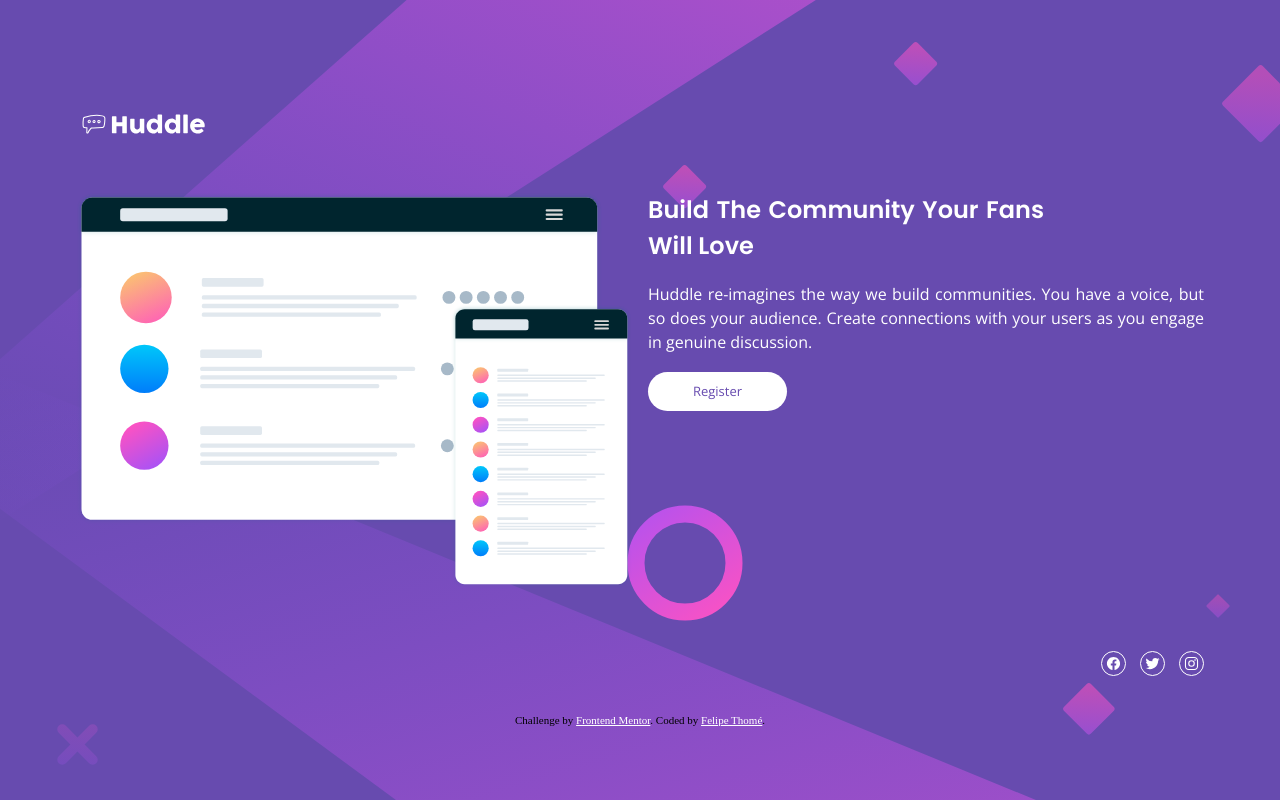
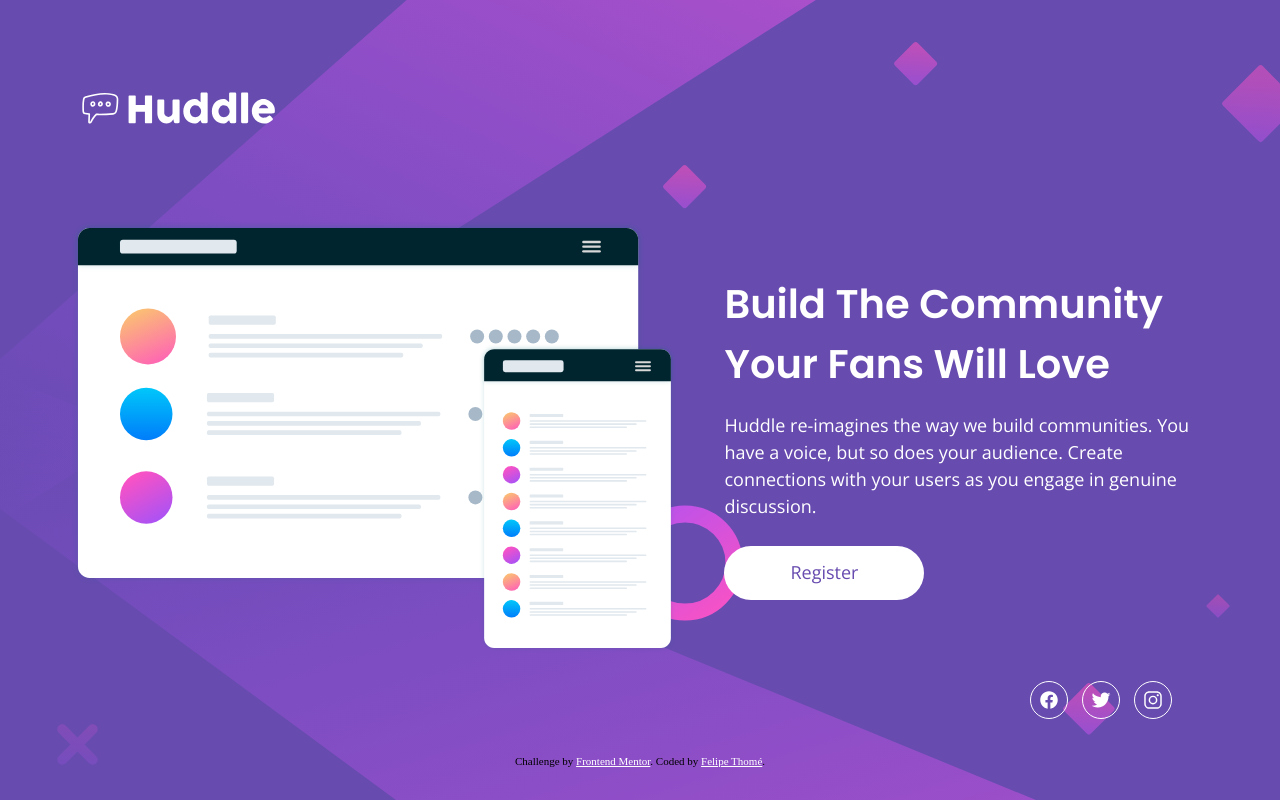
Before and after one commit to felipetn1989/huddle-landing-page-with-single-introductory-section-master, a plain HTML site: page index.html in a window 1280 px wide. Drawn offline with nearby package versions, Linux system fonts and the light colour scheme.

Commit message:
Update style.css

```diff
--- a/styles/style.css
+++ b/styles/style.css
@@ -198,10 +198,10 @@ ion-icon:hover {
 
 @media screen and (min-width: 1000px) {
   body {
-    background: hsl(257, 40%, 49%) url(../images/bg-desktop.svg) center center
-      no-repeat;
-    background-size: cover;
+    background: hsl(257, 40%, 49%) url(../images/bg-desktop.svg) no-repeat
+      center center/cover;
     justify-content: center;
+    gap: unset;
   }
 
   .card {
@@ -209,30 +209,56 @@ ion-icon:hover {
       "one one"
       "two three"
       "four four";
-    max-width: 1200px;
+    column-gap: 3rem;
+    grid-template-columns: 1.25fr 1fr;
+    max-width: unset;
+    width: 100%;
+    padding: 0rem 4.5rem;
+  }
+
+  .logo {
+    width: 13rem;
+    margin-bottom: 2.25rem;
+    margin-top: 3.25rem;
   }
 
   .mockup {
-    max-width: 100%;
+    width: 100%;
+    place-self: start center;
   }
 
   .text {
+    margin-top: 3.25rem;
     display: flex;
     flex-direction: column;
     align-items: flex-start;
-    text-align: justify;
+    text-align: left;
   }
 
   .text h1 {
-    margin-right: 10rem;
+    font-size: 2.5rem;
+  }
+
+  .text p {
+    font-size: 1.125rem;
   }
 
   .register {
     margin: 0;
-    width: 25%;
+    width: 12.5rem;
+    font-size: 1.125rem;
+    border-radius: 3rem;
+    margin-top: .5rem;
   }
 
   .flex_group {
     justify-content: flex-end;
+    transform: translate(-2.25rem, -2.125rem);
+  }
+
+  ion-icon {
+    width: 1.25rem;
+    height: 1.25rem;
+    padding: .5rem;
   }
 }
```
